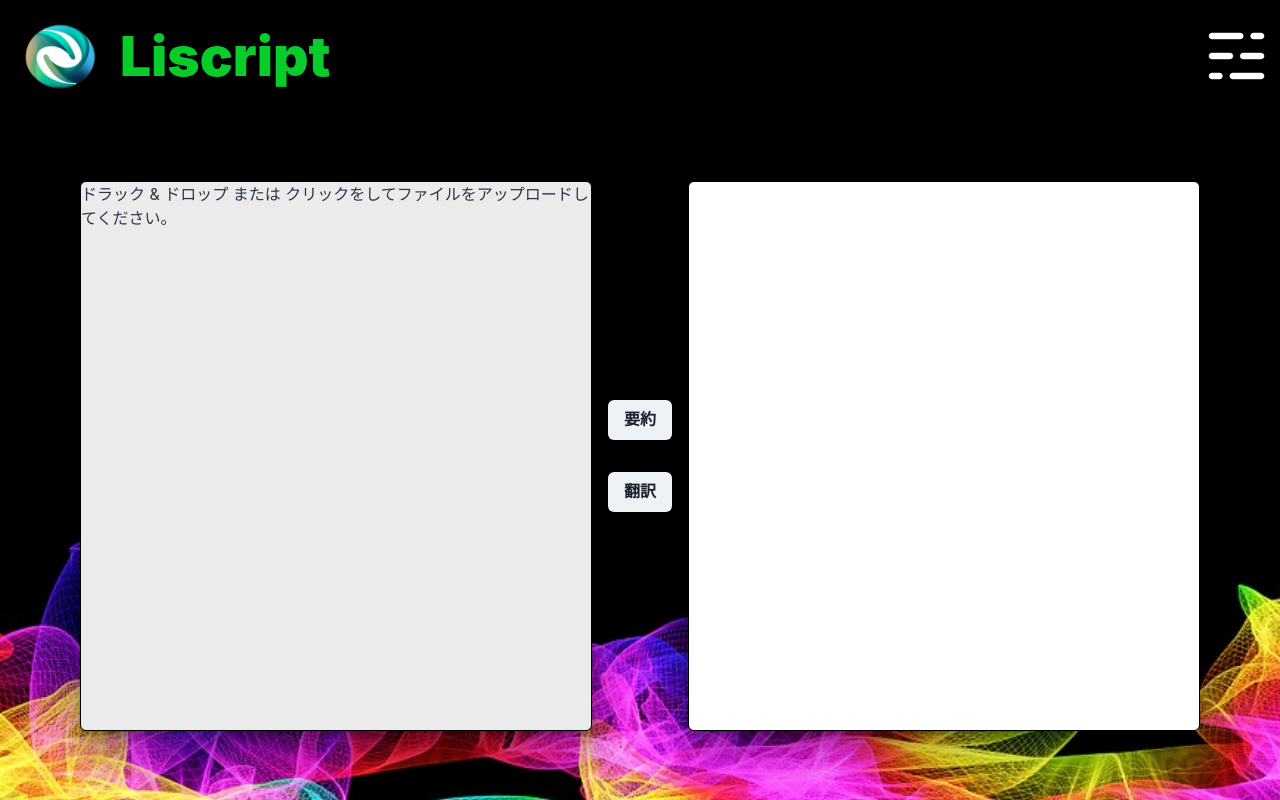
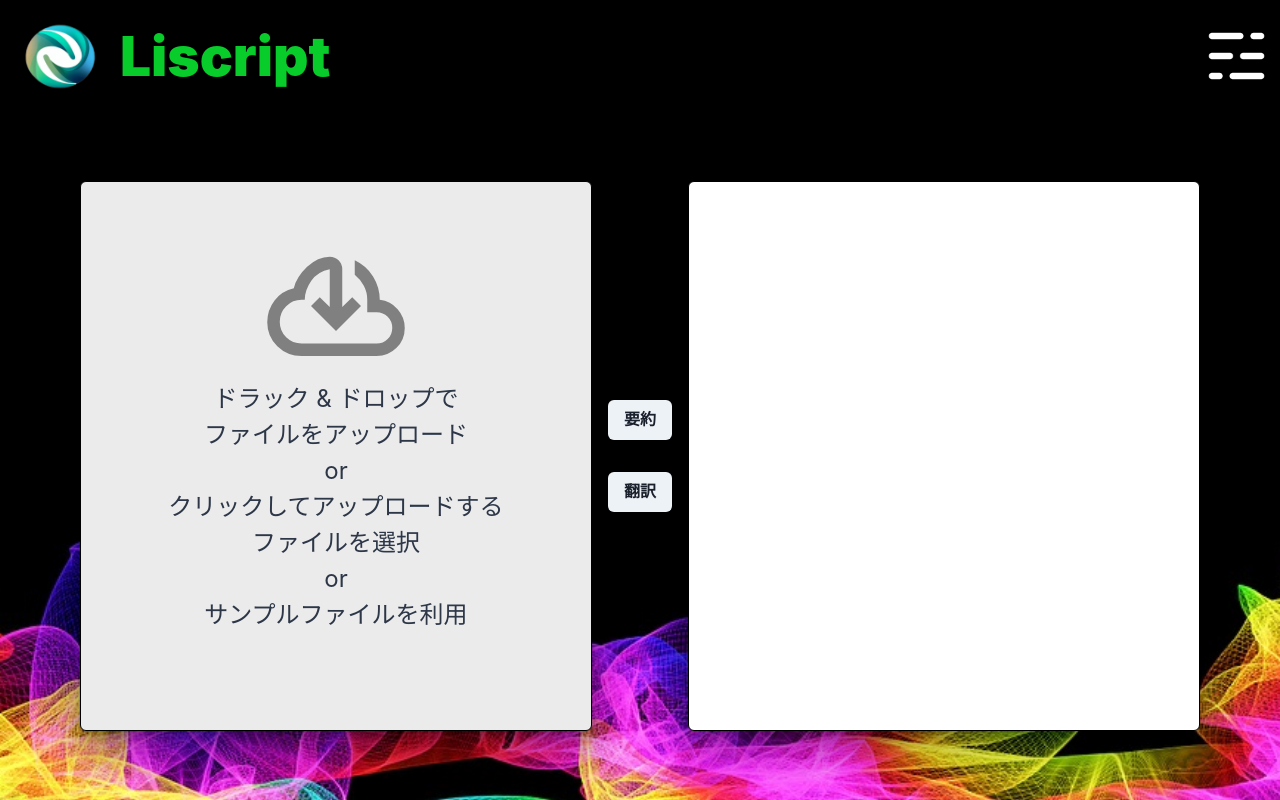
Before and after one commit to geekcamp2023-vol5-team32/app, a Next.js app in the folder frontend/: page /liscript/ in a window 1280 px wide. Built offline with nearby package versions, Linux system fonts and the light colour scheme.

Commit message:
ファイルのアップロードのUIを改良

```diff
--- a/frontend/src/components/file-picker.tsx
+++ b/frontend/src/components/file-picker.tsx
@@ -1,7 +1,7 @@
 import { useCallback } from "react"
 import { DropEvent, FileRejection, useDropzone } from "react-dropzone"
 import { useSetFile } from "@/store"
-import { Box } from "@chakra-ui/react"
+import { Box, Image, Text } from "@chakra-ui/react"
 
 export type FilePickerProps = Omit<React.HTMLAttributes<HTMLDivElement>, "children"> & {
 
@@ -29,12 +29,27 @@ export const FilePicker = (props: FilePickerProps) => {
       textColor="gray.700"
       width="full"
       height="full"
-      >
+      display="flex"
+      justifyContent="center"
+      alignItems="center"
+      flexDirection="column"
+    >
       <input {...getInputProps()} />
       {
-        isDragActive ?
-          <p>ファイルをドロップしてください。</p> :
-          <p>ドラック & ドロップ または クリックをしてファイルをアップロードしてください。</p>
+        isDragActive ? (
+          <p>ファイルをドロップしてください。</p>
+        ) : (
+          <>
+            <svg fill="gray">
+              <svg xmlns="http://www.w3.org/2000/svg" viewBox="0 0 24 24"><path d="M6.5 20Q4.22 20 2.61 18.43 1 16.85 1 14.58 1 12.63 2.17 11.1 3.35 9.57 5.25 9.15 5.68 7.35 7.38 5.73 9.07 4.1 11 4.1 11.83 4.1 12.41 4.69 13 5.28 13 6.1V12.15L14.6 10.6L16 12L12 16L8 12L9.4 10.6L11 12.15V6.1Q9.1 6.45 8.05 7.94 7 9.43 7 11H6.5Q5.05 11 4.03 12.03 3 13.05 3 14.5 3 15.95 4.03 17 5.05 18 6.5 18H18.5Q19.55 18 20.27 17.27 21 16.55 21 15.5 21 14.45 20.27 13.73 19.55 13 18.5 13H17V11Q17 9.8 16.45 8.76 15.9 7.73 15 7V4.68Q16.85 5.55 17.93 7.26 19 9 19 11 20.73 11.2 21.86 12.5 23 13.78 23 15.5 23 17.38 21.69 18.69 20.38 20 18.5 20M12 11.05Z" /></svg>
+            </svg>
+            <Text textAlign="center" fontSize="2xl">ドラック & ドロップで<br />ファイルをアップロード</Text>
+            <Text fontSize="2xl">or</Text>
+            <Text textAlign="center" fontSize="2xl">クリックしてアップロードする<br />ファイルを選択</Text>
+            <Text fontSize="2xl">or</Text>
+            <Text textAlign="center" fontSize="2xl" mb="12">サンプルファイルを利用</Text>
+          </>
+        )
       }
     </Box>
   )
```
